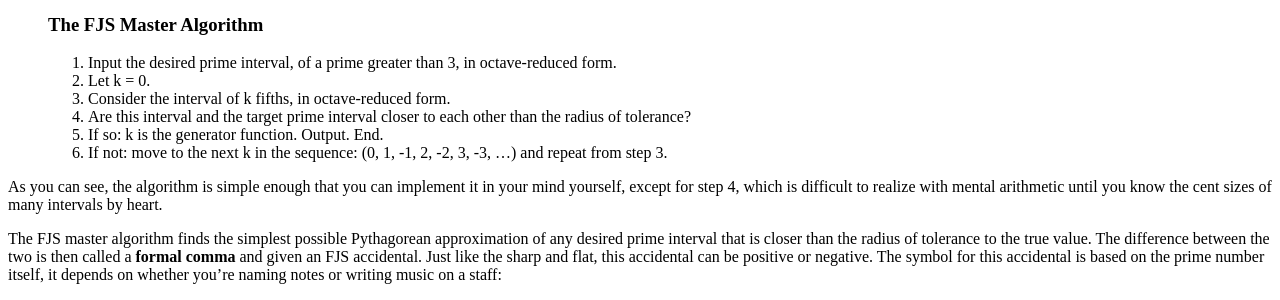
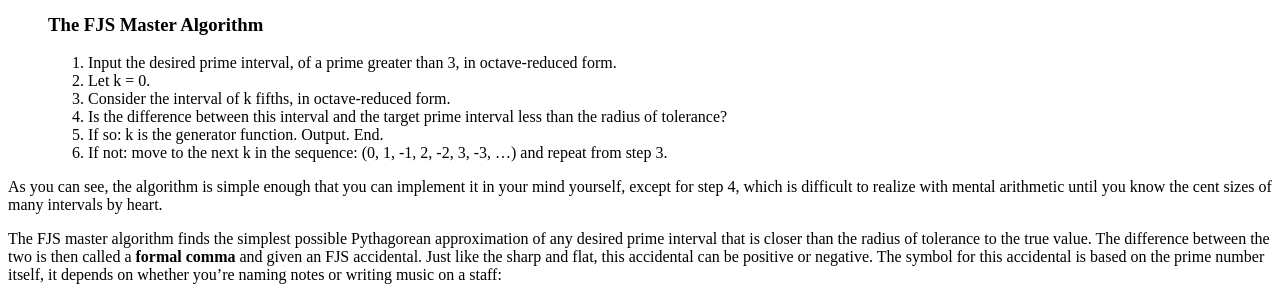
Before and after one commit to misotanni/misotanni.github.io, a Jekyll site: the page built from fjs/en/crash.md, in a window 1280 px wide and 900 px high, scrolled down 3646 px. Shown: the part 152-452 px from the top of the window. Built offline with Jekyll 4.4.1, drawn with Linux system fonts in a browser that asks for light colours; our own code applies the rules of GitHub Pages for plain Markdown files; formulas are drawn with MathJax 3.

Commit message:
Update crash.md

```diff
--- a/fjs/en/crash.md
+++ b/fjs/en/crash.md
@@ -153,7 +153,7 @@ The **FJS master algorithm** outputs the so-called **generator function** for ea
 > 1. Input the desired prime interval, of a prime greater than 3, in octave-reduced form.
 > 2. Let k = 0.
 > 3. Consider the interval of k fifths, in octave-reduced form.
-> 4. Are this interval and the target prime interval closer to each other than the radius of tolerance?
+> 4. Is the difference between this interval and the target prime interval less than the radius of tolerance?
 > 5. If so: k is the generator function. Output. End.
 > 6. If not: move to the next k in the sequence: (0, 1, -1, 2, -2, 3, -3, ...) and repeat from step 3.
 
```
Also changed, not shown: 1 other file.
